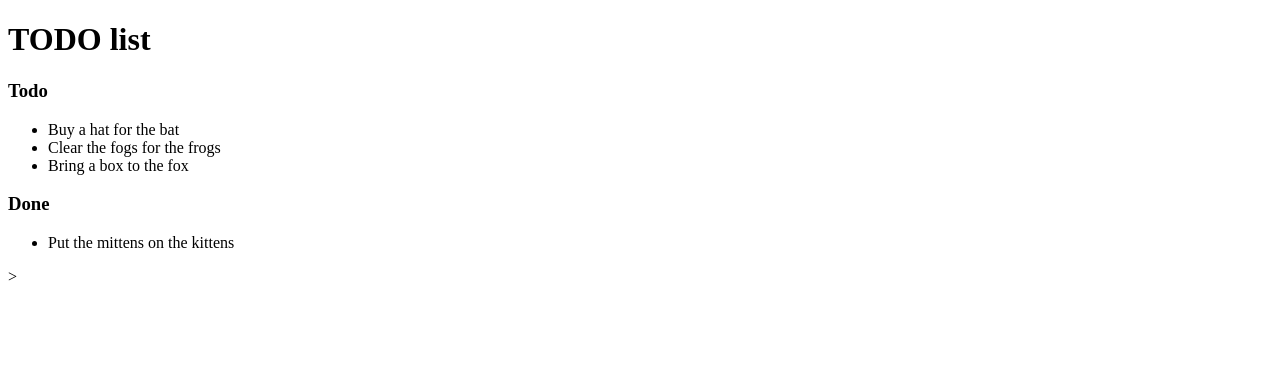
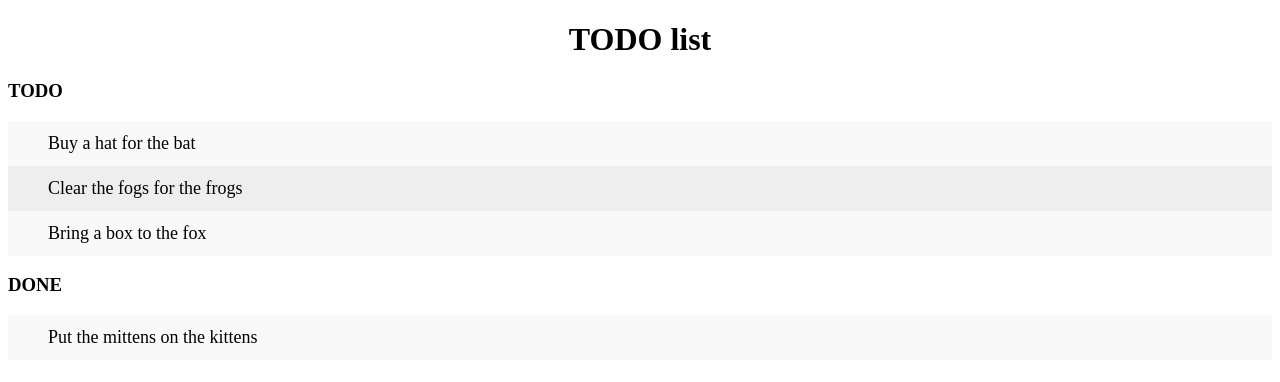
Before and after one commit to rapbachar-beep/todo-list, a plain HTML site: page index.html in a window 1280 px wide. Drawn offline with Linux system fonts and the light colour scheme.

Commit message:
Add basic color changes on item rows

```diff
--- a/index.html
+++ b/index.html
@@ -3,6 +3,32 @@
 	<head>
 		<meta charset="utf-8">
 		<title>TODO list</title>
+		<style>
+			h1 {
+				text-align:center;
+			}
+			h3 {
+				text-transform: uppercase;
+			}
+			ul {
+				margin: 0;
+				padding: 0;
+			}
+			ul li {
+				cursor: pointer;
+				position: relative;
+				padding: 12px 8px 12px 40px;
+				background: #eee;
+				font-size: 18px;
+				transition: 0.2s;
+			}
+			ul li:nth-child(odd) {
+				background: #f9f9f9;
+			}
+			ul li:hover {
+				background: #ddd;
+			}
+		</style>
 	</head>
 	<body>
 		<h1>TODO list</h1>
@@ -18,4 +44,3 @@
 		</ul>
 	</body>
 </html>
->
```
Lines whose indentation alone changed are shown as unchanged.
